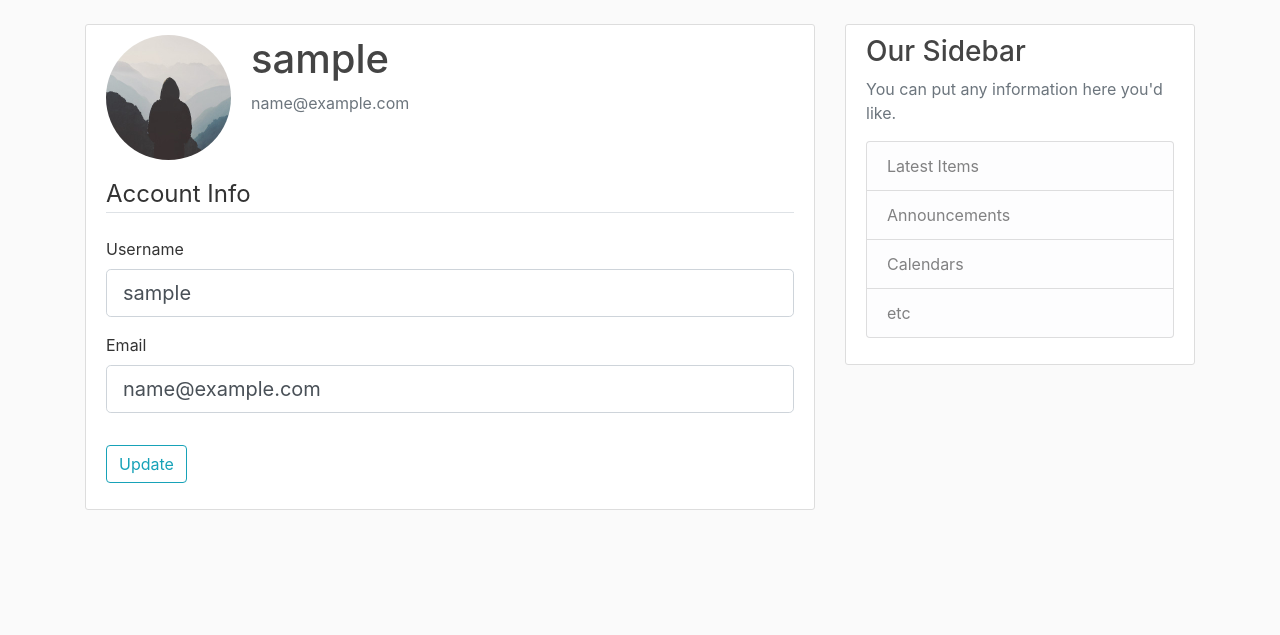
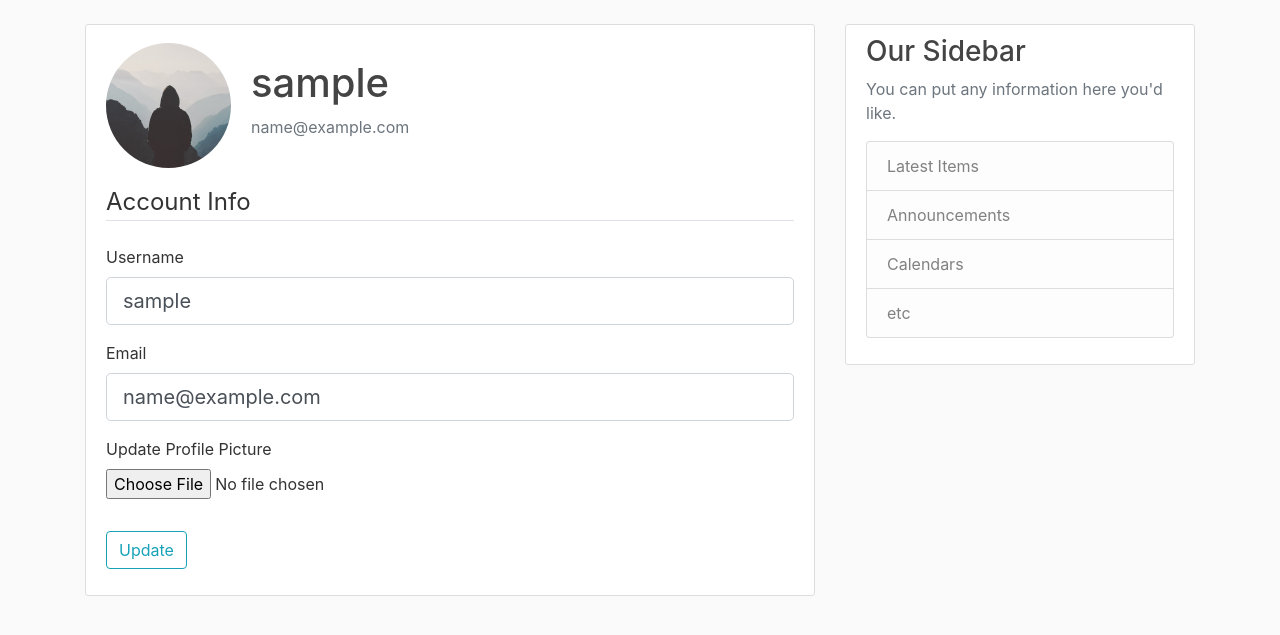
Before and after one commit to muhammad-mamdouh/udacity-fullstack-nanodegree-projects, a Flask app: page /account in a window 1280 px wide. Shown: the part 56-691 px from the top of the page. Run offline with Flask 2, Linux system fonts and the light colour scheme; the visitor is signed in with stand-in values (Sample User, id 1); data comes from the database, SQL or seed files in the repository; some libraries are stand-ins or nearby versions.

Commit message:
feature: Add change your profile picture capability

```diff
--- a/Project3/itemcatalog/forms.py
+++ b/Project3/itemcatalog/forms.py
@@ -1,4 +1,5 @@
 from flask_wtf import FlaskForm
+from flask_wtf.file import FileField, FileAllowed
 from wtforms import StringField, PasswordField, SubmitField, BooleanField
 from wtforms.validators import DataRequired, Length, Email, EqualTo, ValidationError
 from flask_login import current_user
@@ -36,6 +37,7 @@ class UpdateAccountForm(FlaskForm):
     username = StringField('Username',
                            validators=[DataRequired(), Length(min=2, max=20)])
     email = StringField('Email', validators=[DataRequired(), Email()])
+    picture = FileField('Update Profile Picture', validators=[FileAllowed(['jpg', 'png'])])
     submit = SubmitField('Update')
 
     def validate_username(self, username):
--- a/Project3/itemcatalog/routes.py
+++ b/Project3/itemcatalog/routes.py
@@ -3,6 +3,8 @@ from itemcatalog import app, db, bcrypt
 from itemcatalog.forms import RegistrationForm, LoginForm, UpdateAccountForm
 from itemcatalog.models import User, Category, Item
 from flask_login import login_user, logout_user, current_user, login_required
+import secrets
+import os
 
 
 items = [
@@ -71,11 +73,24 @@ def logout():
     return redirect(url_for('home'))
 
 
+def save_picture(form_picture):
+    random_hex = secrets.token_hex(8)
+    _, file_extension = os.path.splitext(form_picture.filename)
+    picture_filename = random_hex + file_extension
+    picture_path = os.path.join(app.root_path, 'static/profile_pics', picture_filename)
+    form_picture.save(picture_path)
+
+    return picture_filename
+
+
 @app.route('/account', methods=['GET', 'POST'])
 @login_required
 def account():
     form = UpdateAccountForm()
     if form.validate_on_submit():
+        if form.picture.data:
+            picture_file = save_picture(form.picture.data)
+            current_user.image_file = picture_file
         current_user.username = form.username.data
         current_user.email = form.email.data
         db.session.commit()
--- a/Project3/itemcatalog/templates/account.html
+++ b/Project3/itemcatalog/templates/account.html
@@ -2,9 +2,9 @@
 {% block content %}
     <div class="content-section">
       <div class="media">
-        <img class="rounded-circle account-img" src="{{ image_file }}">
+        <img class="rounded-circle account-img mt-2" src="{{ image_file }}">
         <div class="media-body">
-          <h2 class="account-heading">{{ current_user.username }}</h2>
+          <h2 class="account-heading mt-4">{{ current_user.username }}</h2>
           <p class="text-secondary">{{ current_user.email }}</p>
         </div>
       </div>
@@ -40,7 +40,16 @@
                          {{ form.email(class="form-control form-control-lg") }}
                     {% endif %}
                 </div>
+                <div class="form-group">
+                    {{ form.picture.label() }}
+                    {{ form.picture(class="form-control-file") }}
 
+                    {% if form.picture.errors %}
+                        {% for error in form.picture.errors %}
+                            <span class="text-danger">{{ error }}</span></br>
+                        {% endfor %}
+                    {% endif %}
+                </div>
             </fieldset>
             <div class="form-group">
                 {{ form.submit(class="btn btn-outline-info") }}
```
Also changed, not shown: Project3/itemcatalog/static/profile_pics/default.jpg (added).
